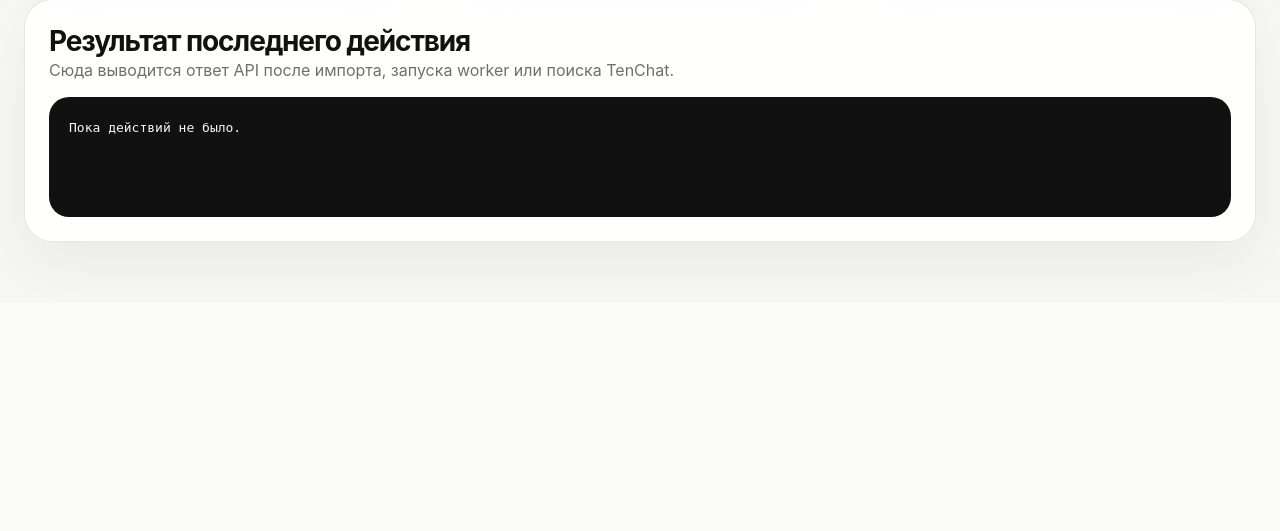
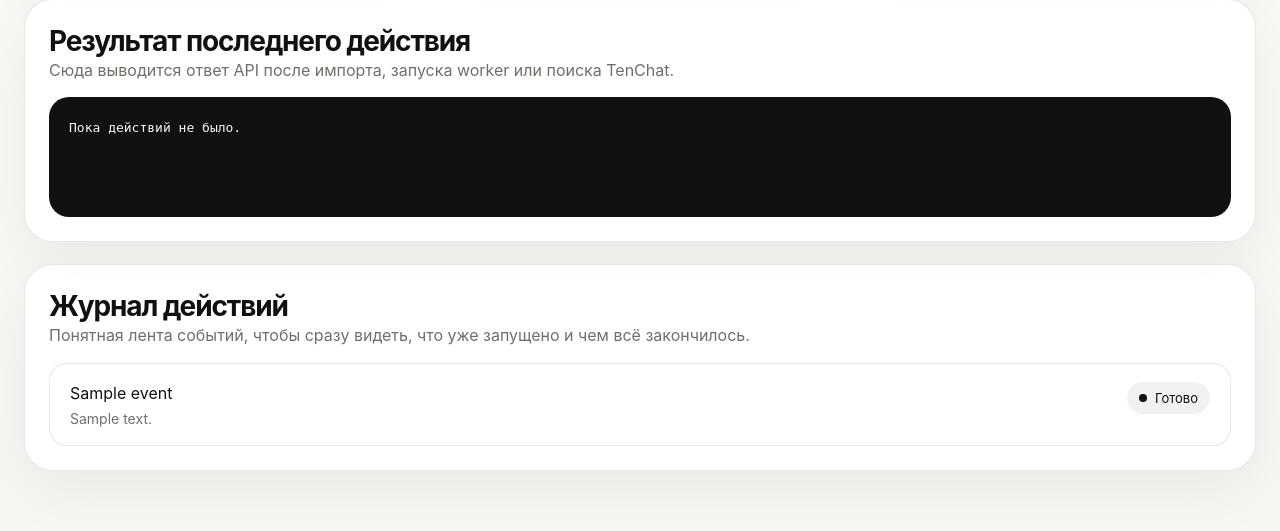
Before and after one commit to bugle-c/conference-leads-collector, a Python web app: template src/conference_leads_collector/web/templates/dashboard.html in a window 1280 px wide. Shown: the part 962-1493 px from the top of the page. Before the commit the page ends 1225 px from the top, so only its background shows below. Run offline with Jinja, Linux system fonts and the light colour scheme; the template is opened without the code that fills it: most values are stand-ins (such as "Sample title", 1, 10 or a date in 2020).

Commit message:
feat: add human-readable activity log

```diff
--- a/src/conference_leads_collector/web/templates/dashboard.html
+++ b/src/conference_leads_collector/web/templates/dashboard.html
@@ -81,6 +81,34 @@
       </div>
       <pre id="result-box" class="result-box">Пока действий не было.</pre>
     </section>
+
+    <section class="panel">
+      <div class="section-head">
+        <div>
+          <h2>Журнал действий</h2>
+          <p>Понятная лента событий, чтобы сразу видеть, что уже запущено и чем всё закончилось.</p>
+        </div>
+      </div>
+      {% if activity_events %}
+        <div style="display:grid; gap:12px;">
+          {% for event in activity_events %}
+            <article style="padding:18px 20px; border:1px solid var(--line); border-radius:18px; background:rgba(255,255,255,0.72);">
+              <div style="display:flex; justify-content:space-between; gap:12px; align-items:flex-start;">
+                <div>
+                  <div style="font-size:16px; line-height:1.4;">{{ event.title }}</div>
+                  {% if event.details %}
+                    <div class="page-note">{{ event.details }}</div>
+                  {% endif %}
+                </div>
+                <span class="status-pill">{{ "Ошибка" if event.level == "error" else "Готово" }}</span>
+              </div>
+            </article>
+          {% endfor %}
+        </div>
+      {% else %}
+        <div class="empty-state">Пока нет событий. После первого действия журнал начнёт заполняться автоматически.</div>
+      {% endif %}
+    </section>
   </section>
 {% endblock %}
 
```
Also changed, not shown: KNOWLEDGE.md (+1 -0 lines), src/conference_leads_collector/services/tenchat.py (+10 -1 lines), src/conference_leads_collector/services/worker.py (+21 -1 lines), src/conference_leads_collector/web/app.py (+13 -1 lines), tests/test_admin_api.py (+6 -0 lines), tests/test_admin_tenchat_api.py (+5 -0 lines), src/conference_leads_collector/storage/models.py, src/conference_leads_collector/storage/repositories.py.
